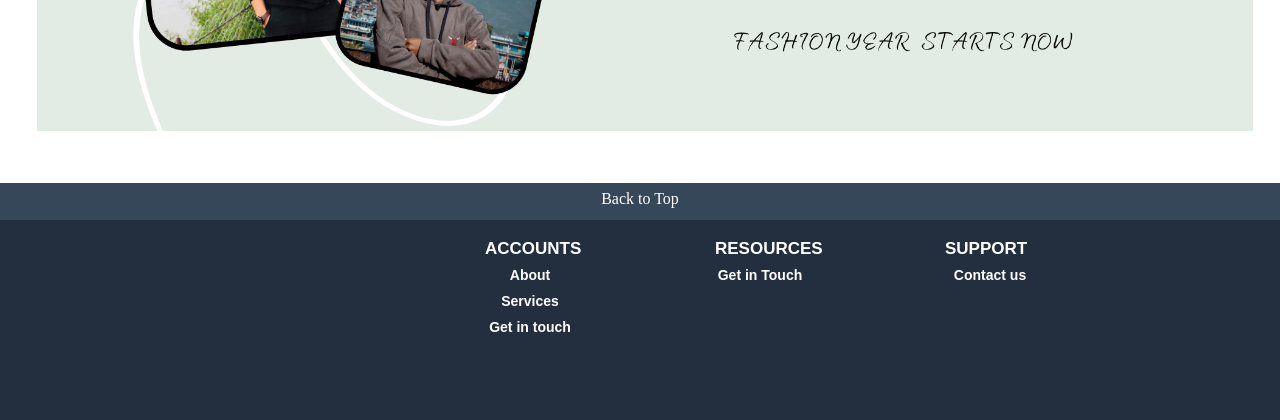
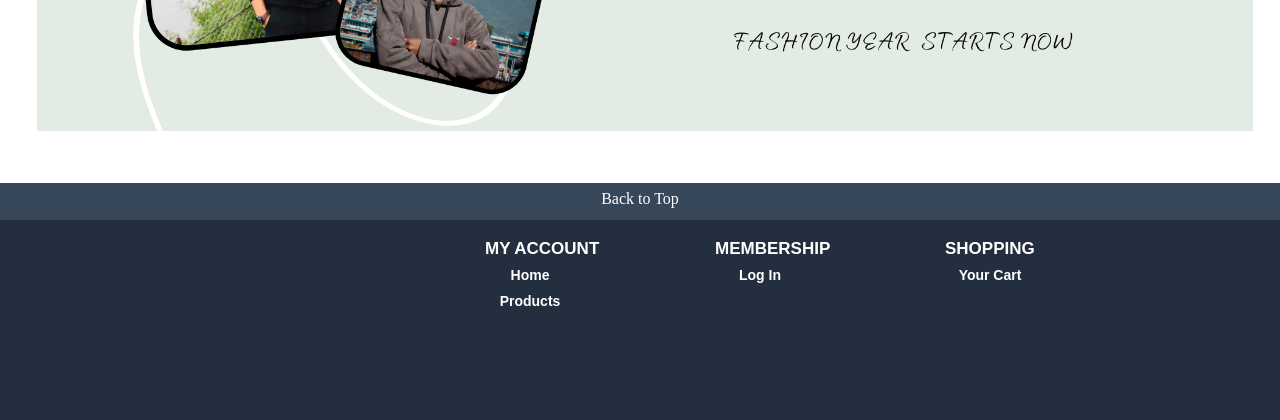
Before and after one commit to karkiamrit/Website-Sample, a PHP site: page / in a window 1280 px wide; the page is wider, and only the part inside the window is pictured. Shown: the part 3904-4324 px from the top of that part. Run offline with PHP 8.4, Linux system fonts and the light colour scheme; some libraries are stand-ins or nearby versions.

Commit message:
few changes to cart(added js)

```diff
--- a/index.php
+++ b/index.php
@@ -22,9 +22,9 @@
             <li>
                 <i class="far fa-user"></i>
                 <ul class="down">
-                    <li><a href="#">Laptops</a></li>
-                    <li><a href="#">Monitors</a></li>
-                    <li><a href="#">Printers</a></li>
+                    <li><a href="products.php">Products</a></li>
+                    <li><a href="products.php">Sale</a></li>
+                    <li><a href="cart.php">Cart</a></li>
 
                 </ul>
             </li>
@@ -34,7 +34,7 @@
             <li><i class="far fa-heart"></i></li>
             </span>
             <span class="bag">
-            <li><i class="fas fa-shopping-bag"></i></li>
+            <li><a href="cart.php" style="color:white;"><i class="fas fa-shopping-bag"></i></a></li>
             </span>
          </ul>
          </div>
@@ -53,7 +53,7 @@
         <div class="box">
             <img src="https://www.tshirt-supplier.com/Uploads/5a31f7e1ec310.jpg"><h1>Hoodies</h1>
         </div>
-        <div class="image1"><a href="#"><img src="./img/sale.png"></a>
+        <div class="image1"><a href="products.php"><img src="./img/sale.png"></a>
         </div>
         <div class="pth"><img src="./img/d.jpg">
        </div>
@@ -88,24 +88,24 @@
         <div class="footer" style="background-color: #232F3E;">
             <div class="contain">
                 <div class="col">
-                  <h1>Accounts</h1>
+                  <h1>My Account</h1>
                   <ul>
-                    <li>About</li>
-                    <li>Services</li>
-                    <li>Get in touch</li>
-                  </ul>
-                </div>
-                <div class="col">
-                  <h1>Resources</h1>
-                  <ul>
-                      <li>Get in Touch</li>
+                    <a href="index.php"><li>Home</li></a>
+                    <a href="products.php"><li>Products</li></a>
 
                   </ul>
                 </div>
                 <div class="col">
-                  <h1>Support</h1>
+                  <h1>Membership</h1>
                   <ul>
-                    <li>Contact us</li>
+                      <a href="signup.php"><li>Log In</li><a>
+
+                  </ul>
+                </div>
+                <div class="col">
+                  <h1>Shopping</h1>
+                  <ul>
+                    <a href='cart.php'><li>Your Cart</li><a>
 
                   </ul>
                 </div>
--- a/style.css
+++ b/style.css
@@ -266,7 +266,10 @@ a{
         z-index: 1;
         left: 1260px;
         width: 170px;
-        height: 123px;
+        height: 105px;
+
+
+
 }
 .user li:hover ul.down{
     display:block;
@@ -276,8 +279,9 @@ a{
 .user li ul.down li {
     display: inline-block;
 }
+
 .down li:hover{
-    background-color: black;
+    background-color: rgb(42, 175, 228);
 }
 .user{
     display: block;
```
Also changed, not shown: cart.php (+33 -20 lines), products.php (+5 -5 lines), action_page.php (line endings or trailing spaces).
